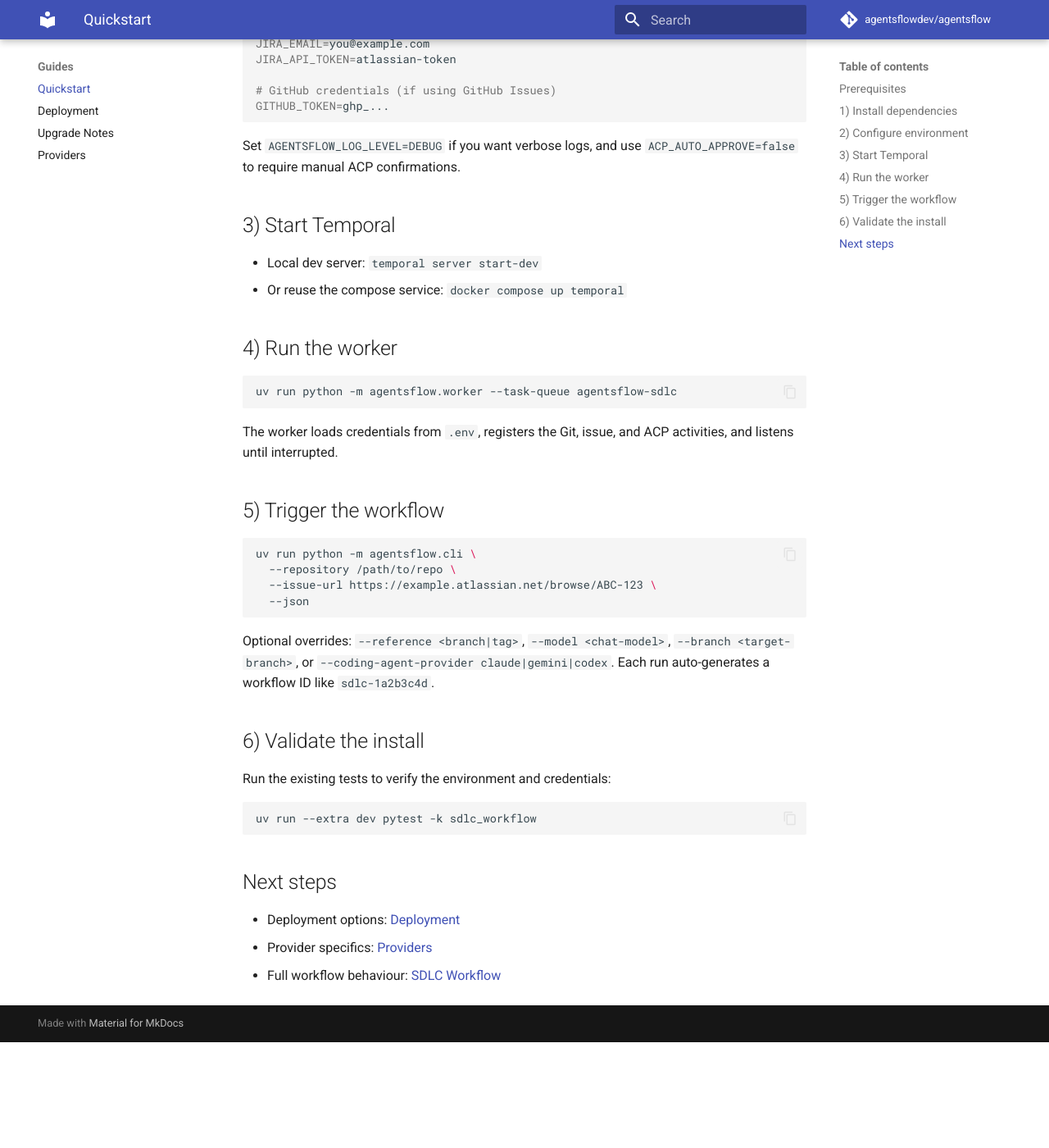
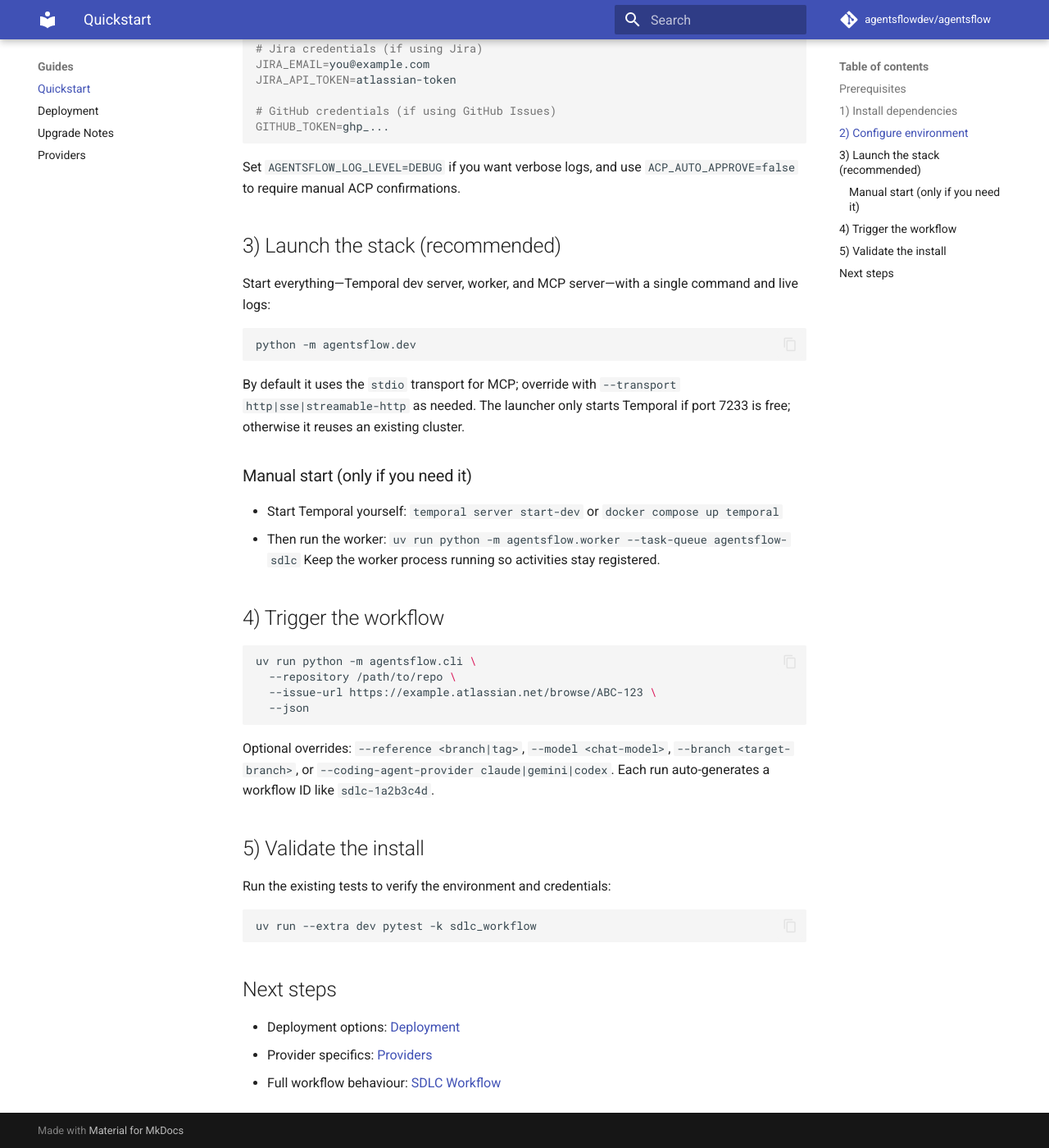
Before and after one commit to agentsflowdev/agentsflow, an MkDocs documentation site: the page built from docs/guides/quickstart.md, in a window 1280 px wide and 1400 px high, scrolled down 892 px. Shown: the whole window at 82% size. Built offline with MkDocs 1.6.1 and Material for MkDocs 9.7.7, drawn with Linux system fonts in a browser that asks for light colours; comment, search, counter and statistics services are not loaded; the version menu is left out; before the commit the page ends 2163 px from its top, so only the background shows below that; some of the changed text lies outside the part shown.

Commit message:
Promote dev launcher and fix mermaid diagram

````diff
--- a/docs/guides/quickstart.md
+++ b/docs/guides/quickstart.md
@@ -4,7 +4,7 @@
 
 ## Prerequisites
 - Python 3.12+, `uv`, and `git`
-- A Temporal cluster (the dev server from `temporal server start-dev` works)
+- A Temporal cluster (the launcher below will start `temporal server start-dev` when port 7233 is free, or you can point at your own cluster)
 - Secrets: `OPENAI_API_KEY` plus issue provider credentials (choose Jira *or* GitHub below)
 - Access to the target repository path on the worker host
 
@@ -30,17 +30,19 @@
 ```
 Set `AGENTSFLOW_LOG_LEVEL=DEBUG` if you want verbose logs, and use `ACP_AUTO_APPROVE=false` to require manual ACP confirmations.
 
-## 3) Start Temporal
-- Local dev server: `temporal server start-dev`
-- Or reuse the compose service: `docker compose up temporal`
+## 3) Launch the stack (recommended)
+Start everything—Temporal dev server, worker, and MCP server—with a single command and live logs:
+```bash
+python -m agentsflow.dev
+```
+By default it uses the `stdio` transport for MCP; override with `--transport http|sse|streamable-http` as needed. The launcher only starts Temporal if port 7233 is free; otherwise it reuses an existing cluster.
 
-## 4) Run the worker
-```bash
-uv run python -m agentsflow.worker --task-queue agentsflow-sdlc
-```
-The worker loads credentials from `.env`, registers the Git, issue, and ACP activities, and listens until interrupted.
+### Manual start (only if you need it)
+- Start Temporal yourself: `temporal server start-dev` or `docker compose up temporal`
+- Then run the worker: `uv run python -m agentsflow.worker --task-queue agentsflow-sdlc`
+Keep the worker process running so activities stay registered.
 
-## 5) Trigger the workflow
+## 4) Trigger the workflow
 ```bash
 uv run python -m agentsflow.cli \
   --repository /path/to/repo \
@@ -49,7 +51,7 @@
 ```
 Optional overrides: `--reference <branch|tag>`, `--model <chat-model>`, `--branch <target-branch>`, or `--coding-agent-provider claude|gemini|codex`. Each run auto-generates a workflow ID like `sdlc-1a2b3c4d`.
 
-## 6) Validate the install
+## 5) Validate the install
 Run the existing tests to verify the environment and credentials:
 ```bash
 uv run --extra dev pytest -k sdlc_workflow
````
Also changed, not shown: docs/workflows/sdlc.md (+13 -13 lines).
